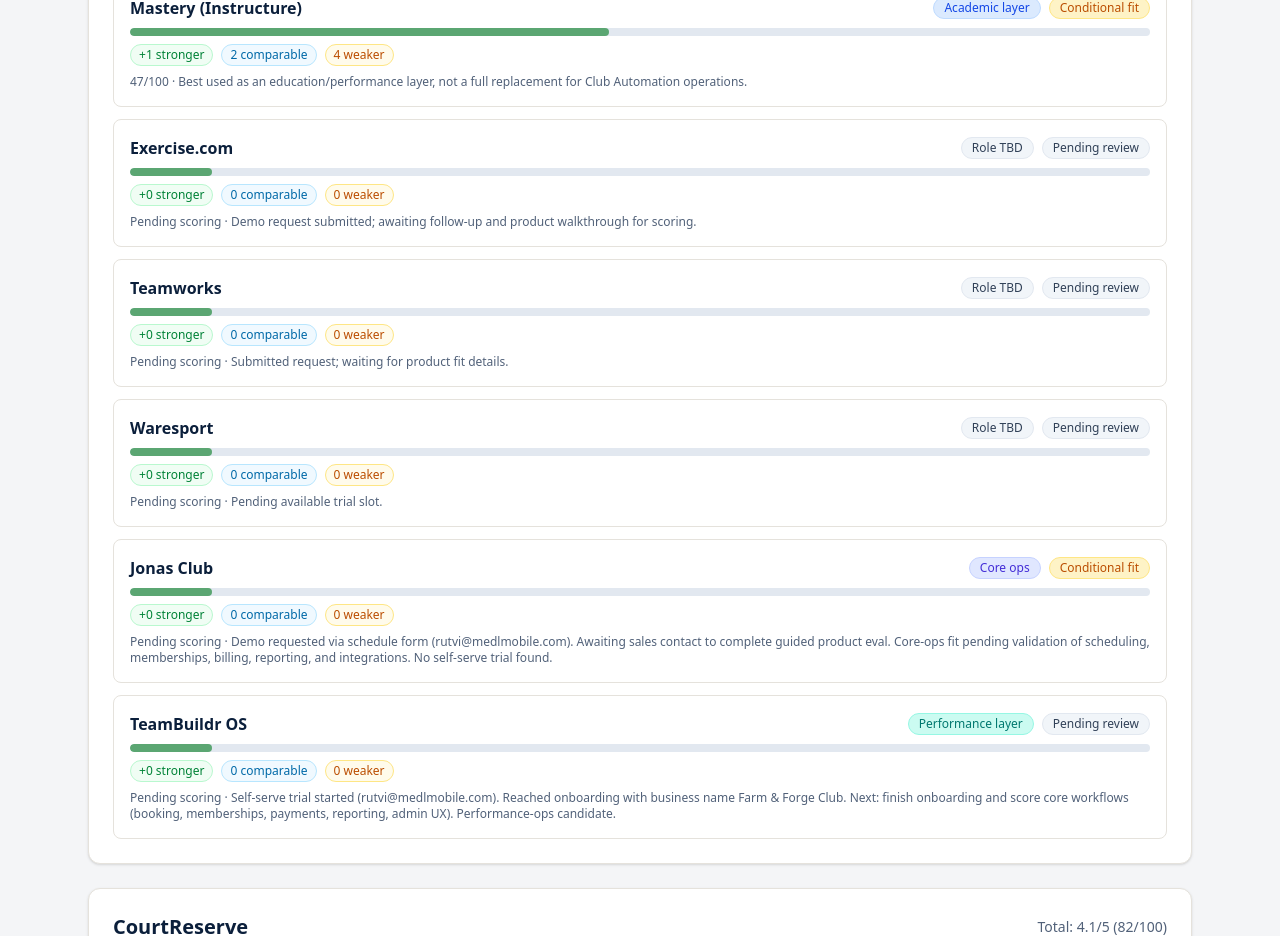
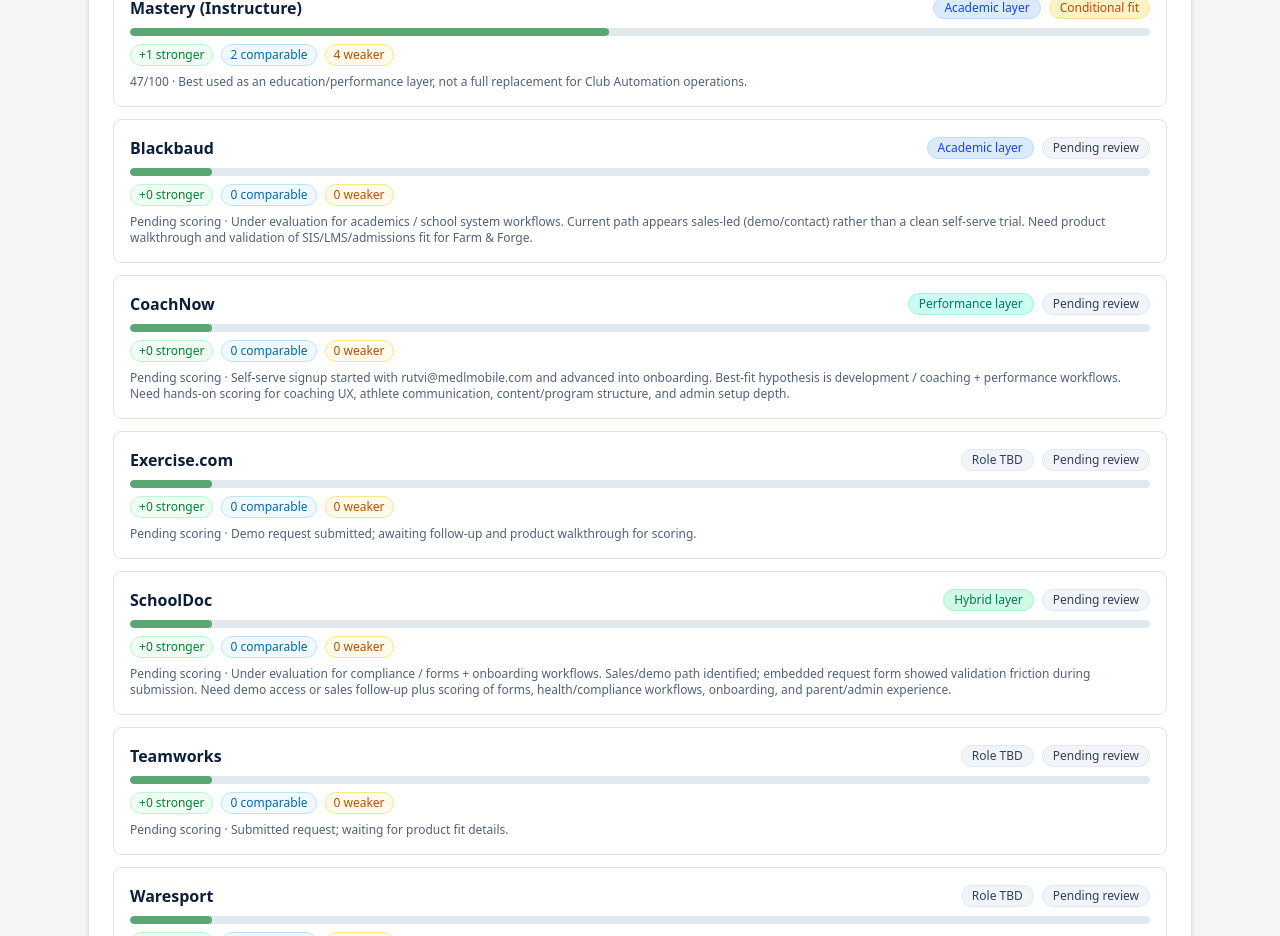
Before and after one commit to medlmichael/farm-forge-portal, a Next.js app: page /scorecards in a window 1280 px wide. Shown: the part 840-1776 px from the top of the page. Built offline with nearby package versions, Linux system fonts and the light colour scheme.

Commit message:
Add Blackbaud CoachNow and SchoolDoc scorecards

```diff
--- a/src/data/vendor-scorecards.ts
+++ b/src/data/vendor-scorecards.ts
@@ -319,6 +319,26 @@
     status: "conditional-fit",
   },
   {
+    key: "blackbaud",
+    vendor: "Blackbaud",
+    phase: "trial-pending",
+    recommendedRole: "academic-layer",
+    rows: [],
+    summary:
+      "Under evaluation for academics / school system workflows. Current path appears sales-led (demo/contact) rather than a clean self-serve trial. Need product walkthrough and validation of SIS/LMS/admissions fit for Farm & Forge.",
+    status: "pending-review",
+  },
+  {
+    key: "coachnow",
+    vendor: "CoachNow",
+    phase: "hands-on-trial",
+    recommendedRole: "performance-layer",
+    rows: [],
+    summary:
+      "Self-serve signup started with rutvi@medlmobile.com and advanced into onboarding. Best-fit hypothesis is development / coaching + performance workflows. Need hands-on scoring for coaching UX, athlete communication, content/program structure, and admin setup depth.",
+    status: "pending-review",
+  },
+  {
     key: "exercisecom",
     vendor: "Exercise.com",
     phase: "in-progress",
@@ -402,6 +422,16 @@
     status: "conditional-fit",
   },
   {
+    key: "schooldoc",
+    vendor: "SchoolDoc",
+    phase: "trial-pending",
+    recommendedRole: "hybrid-layer",
+    rows: [],
+    summary:
+      "Under evaluation for compliance / forms + onboarding workflows. Sales/demo path identified; embedded request form showed validation friction during submission. Need demo access or sales follow-up plus scoring of forms, health/compliance workflows, onboarding, and parent/admin experience.",
+    status: "pending-review",
+  },
+  {
     key: "teamworks",
     vendor: "Teamworks",
     phase: "in-progress",
```
